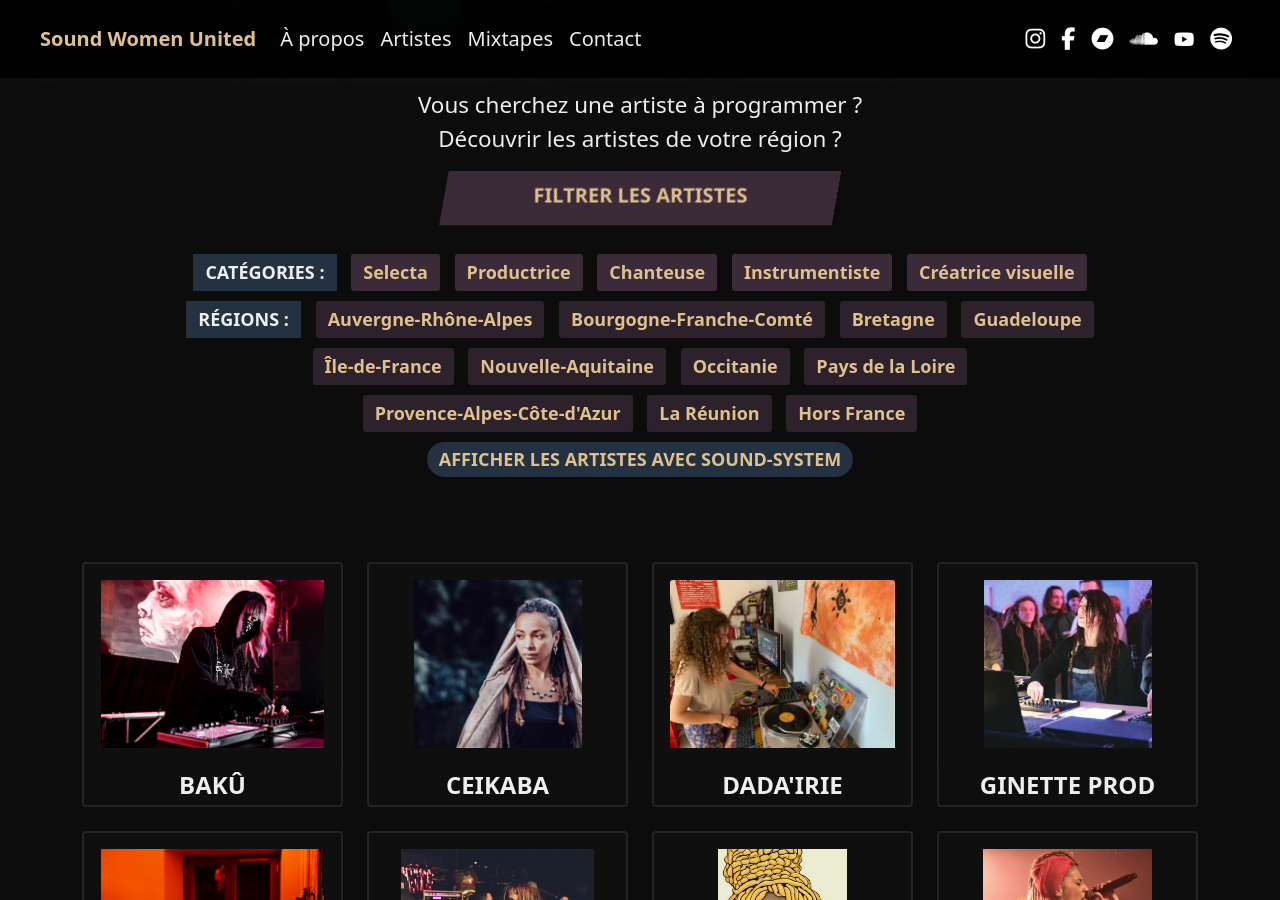
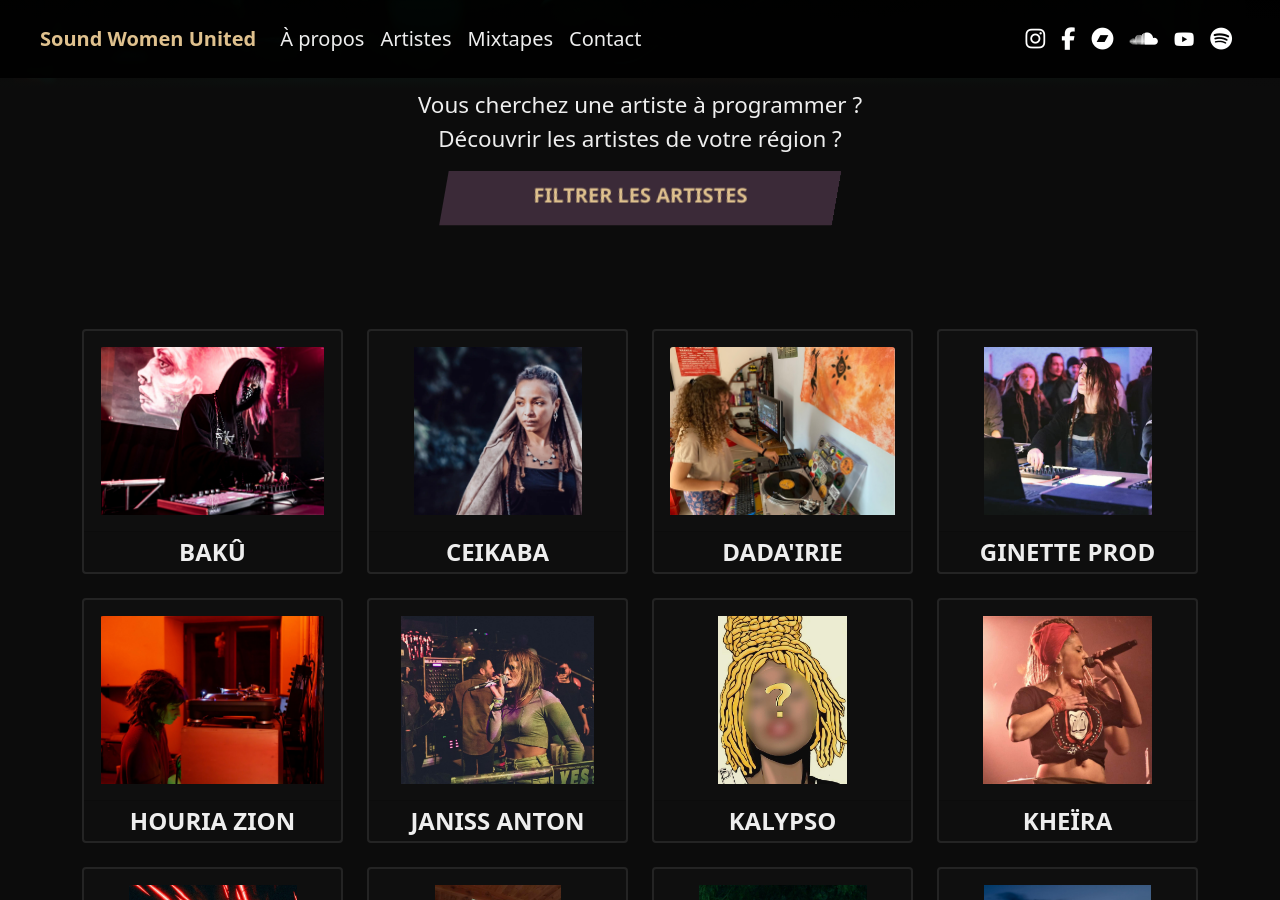
Before and after one commit to sabord/swu, a Jekyll site: the page built from docs/index.html, in a window 1280 px wide and 900 px high, scrolled down 3619 px. Built offline with Jekyll 4.4.1, drawn with Linux system fonts in a browser that asks for light colours; some of the changed text lies outside the part shown.

Commit message:
change first sentence and fix show filters

```diff
--- a/docs/_includes/artists-filters.html
+++ b/docs/_includes/artists-filters.html
@@ -24,8 +24,8 @@
   </div>
 
   <!-- All filters -->
-  <div class="col col-lg-9 mx-3">
-    <div class="row" id="filters">
+  <div class="col col-lg-9 mx-2">
+    <div class="row d-none" id="filters">
       <div role="group" class="tag text-center">
         <!-- Catégories -->
         <div class="filter-type">Catégories :</div>
--- a/docs/_includes/header.html
+++ b/docs/_includes/header.html
@@ -6,7 +6,7 @@
           <div class="col text-center mx-3">
             <h1 class="display-1 fw-bold">Sound Women United</h1>
             <div class="display-6 mx-4">
-              Sound Women United (SWU) est un réseau d'artistes féminines issues
+              Sound Women United est un réseau d'artistes féminines issues
               de la culture reggae dub.
             </div>
           </div>
```
